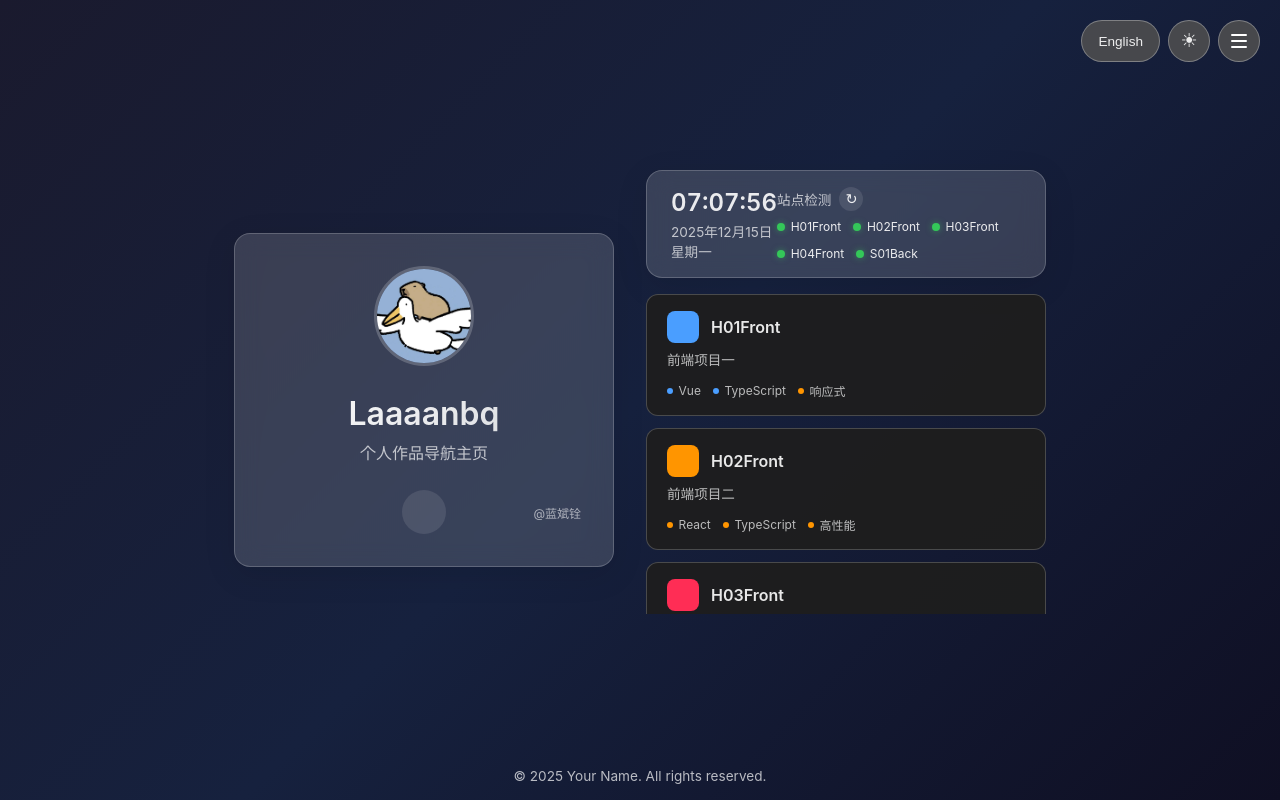
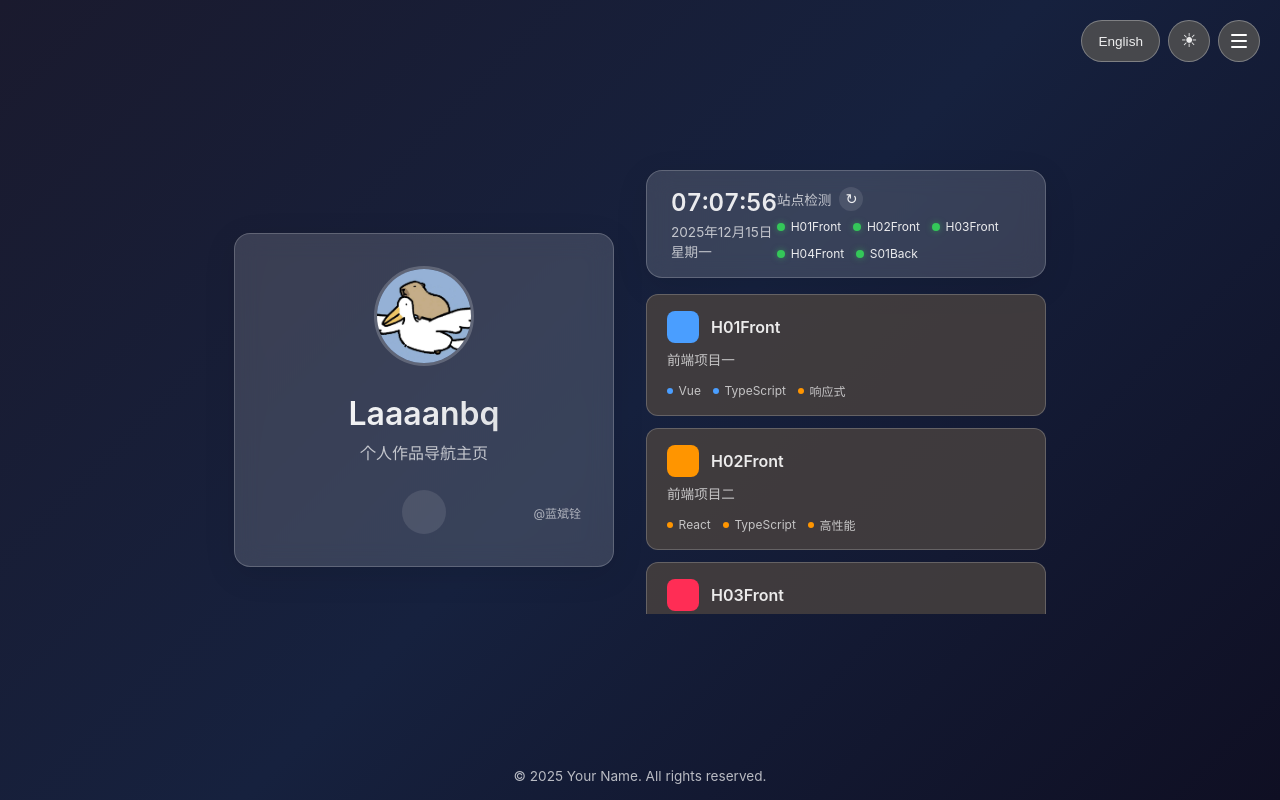
Before and after one commit to neo-jack/0MainPage, a Vue app: page / in a window 1280 px wide. Built offline with nearby package versions, Linux system fonts and the light colour scheme; no server answers; some icons are missing.

Commit message:
fix:卡片模式下颜色过暗

```diff
--- a/src/assets/styles/global.scss
+++ b/src/assets/styles/global.scss
@@ -7,7 +7,7 @@
   --text-light: rgba(255, 255, 255, 0.9);
   --text-muted: rgba(255, 255, 255, 0.7);
   --card-bg: rgba(255, 255, 255, 0.15);
-  --card-bg-solid: rgba(30, 30, 30, 0.95);
+  --card-bg-solid: rgba(68, 63, 63, 0.9);
   --border-light: rgba(255, 255, 255, 0.2);
   --glass-blur: 12px;
   --bg-color: #1a1a1a;
```
